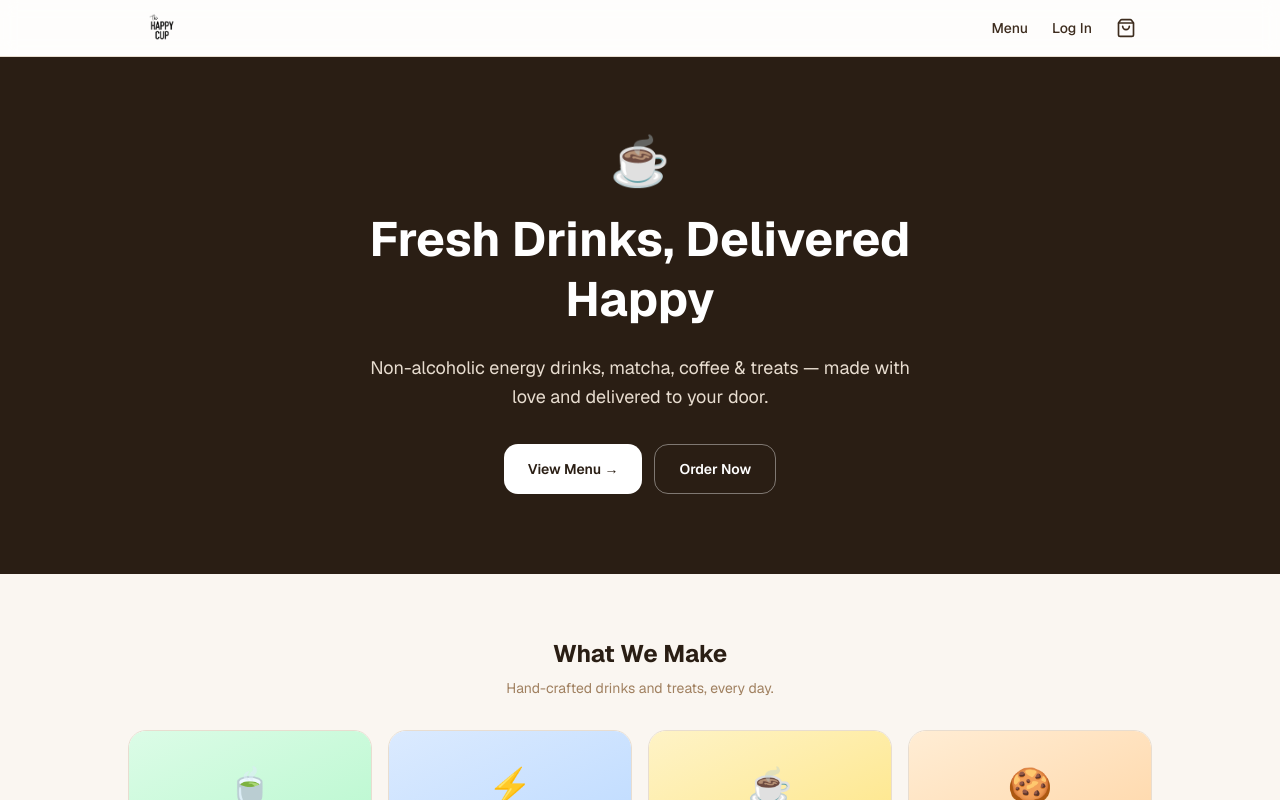
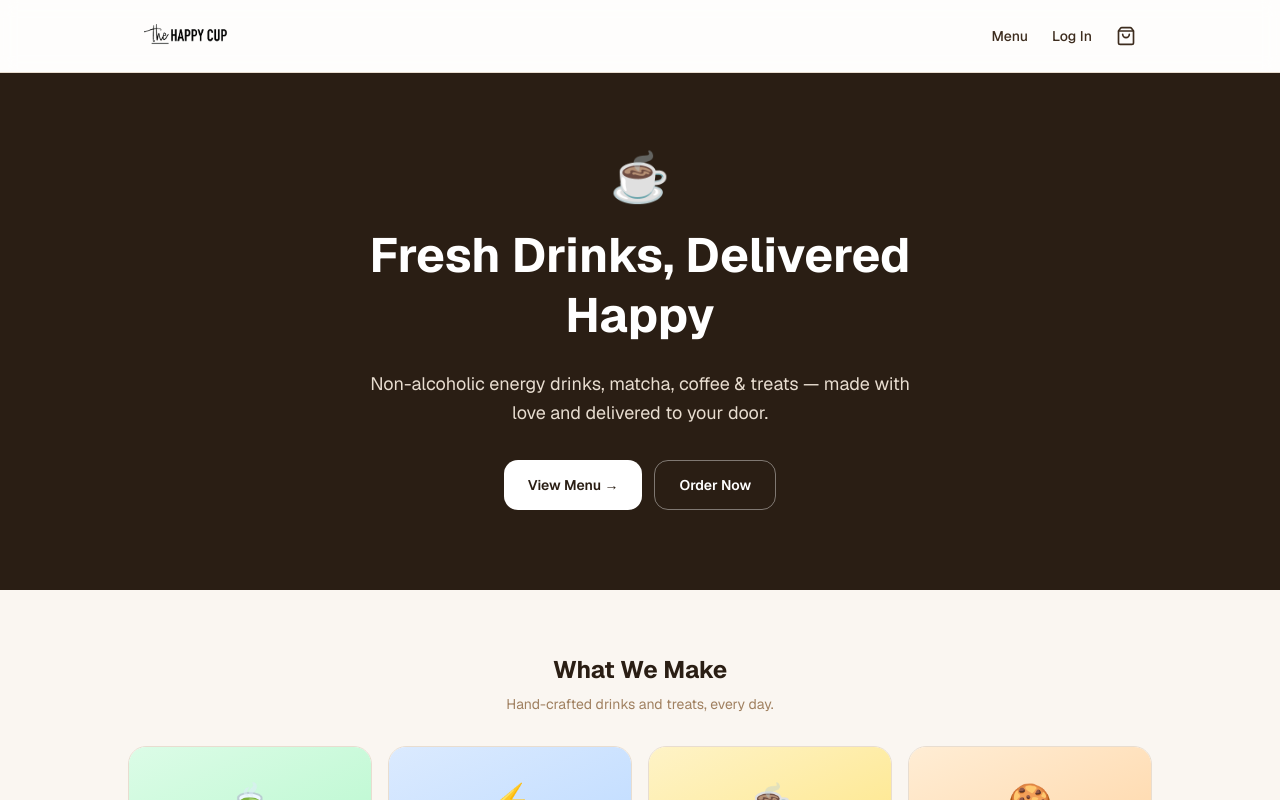
Before and after one commit to RosendoLopez2014/thehappycup, a Next.js app: page / in a window 1280 px wide. Shown: the top 800 px of the page. Built offline with nearby package versions, Linux system fonts and the light colour scheme; no server answers.

Commit message:
feat: use header logo 2 — larger, horizontal wordmark

```diff
--- a/components/header.tsx
+++ b/components/header.tsx
@@ -173,16 +173,16 @@ export function Header() {
 
   return (
     <header className="sticky top-0 z-50 bg-white/80 backdrop-blur border-b border-warm-200">
-      <div className="max-w-5xl mx-auto px-4 h-14 flex items-center justify-between">
-        {/* Logo + Brand */}
+      <div className="max-w-5xl mx-auto px-4 h-16 sm:h-18 flex items-center justify-between">
+        {/* Logo */}
         <Link href="/" className="flex items-center shrink-0">
           <Image
             src="/logo/header/header-logo.png"
             alt="The Happy Cup"
-            width={120}
-            height={40}
+            width={220}
+            height={50}
             priority
-            className="object-contain h-9 w-auto"
+            className="object-contain h-10 sm:h-12 w-auto"
           />
         </Link>
 
```
Also changed, not shown: public/logo/header/header-logo.png, public/logo/header/header-logo.svg.
